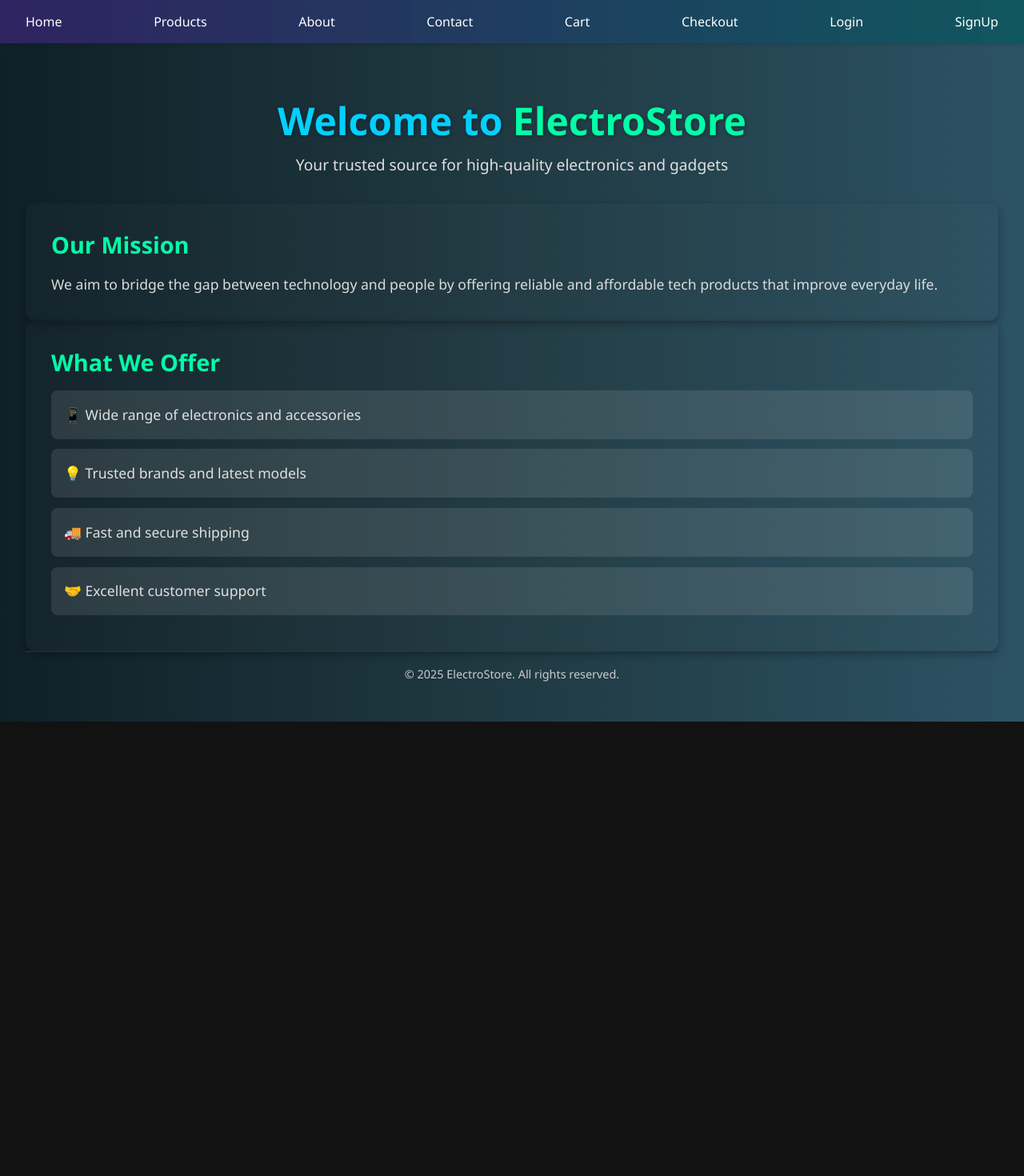
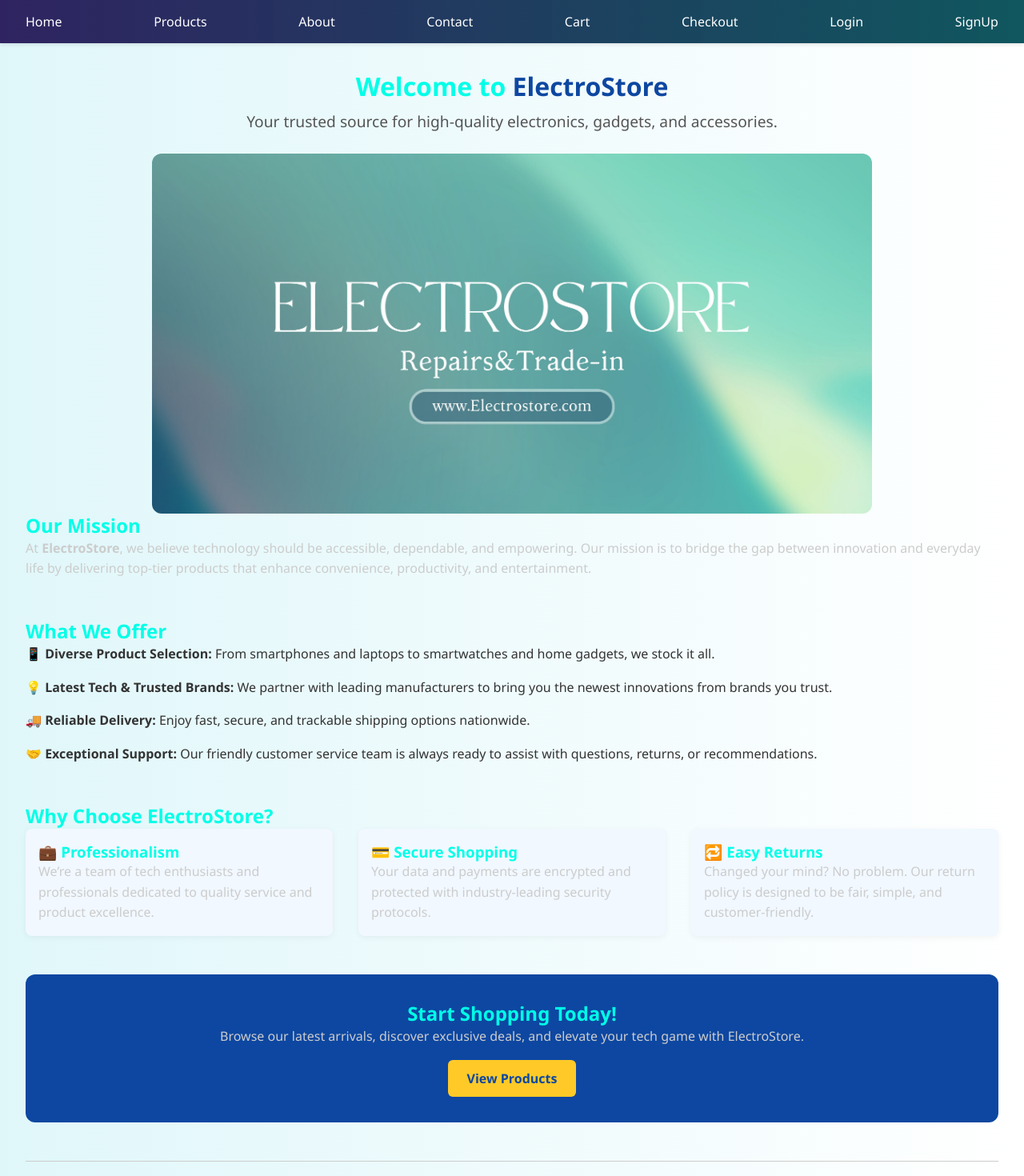
Before and after one commit to Raytay1234/Electro-Shop, a React (Vite) app: page / in a window 1280 px wide. Shown: the top 1470 px of the page at 80% size. Before the commit the page ends 902 px from the top, so only its background shows below. Built offline with nearby package versions, Linux system fonts and the light colour scheme.

Commit message:
fixed collumns in pages

```diff
--- a/src/components/ProductList.jsx
+++ b/src/components/ProductList.jsx
@@ -3,20 +3,30 @@ import React from 'react';
 import ProductCard from './ProductCard.jsx';
 import products from '../data/Products.js';
 
-const ProductList = ({ searchQuery = '', selectedCategory = 'All', maxPrice = Infinity }) => {
+const ProductList = ({
+  searchQuery = '',
+  selectedCategory = 'All',
+  maxPrice = Infinity,
+  currentPage = 1,
+  productsPerPage = 6
+}) => {
+  // Filter products
   const filteredProducts = products.filter((product) => {
     const nameMatch = product.name?.toLowerCase().includes(searchQuery.toLowerCase()) || false;
     const categoryMatch =
       selectedCategory === 'All' || product.category === selectedCategory;
     const priceMatch = product.price <= maxPrice;
-
     return nameMatch && categoryMatch && priceMatch;
   });
 
+  // Pagination logic
+  const startIndex = (currentPage - 1) * productsPerPage;
+  const paginatedProducts = filteredProducts.slice(startIndex, startIndex + productsPerPage);
+
   return (
     <div className="product-list">
-      {filteredProducts.length > 0 ? (
-        filteredProducts.map((product) => (
+      {paginatedProducts.length > 0 ? (
+        paginatedProducts.map((product) => (
           <ProductCard key={product.id} product={product} />
         ))
       ) : (
--- a/src/pages/About.jsx
+++ b/src/pages/About.jsx
@@ -29,7 +29,7 @@ const AboutUs = () => {
       {/* Hero Section */}
       <section className="hero">
         <img
-          src="/pics/Banner.jpg"
+          src="/pics/Banner2.jpg"
           alt="Company Banner"
           className="hero-image"
         />
--- a/src/pages/Home.jsx
+++ b/src/pages/Home.jsx
@@ -1,34 +1,79 @@
+// src/pages/Home.jsx
 import React from 'react';
 import '../styles/Home.css';
 
 function Home() {
   return (
     <div className="home-info-container">
+      {/* Hero Section */}
       <header className="home-header">
-        <h1>Welcome to <span>ElectroStore</span></h1>
-        <p>Your trusted source for high-quality electronics and gadgets</p>
+        <h1>Welcome to <span className="highlight">ElectroStore</span></h1>
+        <p className="subheading">
+          Your trusted source for high-quality electronics, gadgets, and accessories.
+        </p>
+        <div className="hero-image">
+          <img src="/pics/Banner2.jpg" alt="Electronics Banner" />
+        </div>
       </header>
 
+      {/* Mission Statement */}
       <section className="mission-section">
         <h2>Our Mission</h2>
         <p>
-          We aim to bridge the gap between technology and people by offering
-          reliable and affordable tech products that improve everyday life.
+          At <strong>ElectroStore</strong>, we believe technology should be accessible, dependable, and empowering.
+          Our mission is to bridge the gap between innovation and everyday life by delivering top-tier products
+          that enhance convenience, productivity, and entertainment.
         </p>
       </section>
 
+      {/* Services Overview */}
       <section className="services-section">
         <h2>What We Offer</h2>
         <ul className="services-list">
-          <li>📱 Wide range of electronics and accessories</li>
-          <li>💡 Trusted brands and latest models</li>
-          <li>🚚 Fast and secure shipping</li>
-          <li>🤝 Excellent customer support</li>
+          <li>
+            <strong>📱 Diverse Product Selection:</strong> From smartphones and laptops to smartwatches and home gadgets, we stock it all.
+          </li>
+          <li>
+            <strong>💡 Latest Tech & Trusted Brands:</strong> We partner with leading manufacturers to bring you the newest innovations from brands you trust.
+          </li>
+          <li>
+            <strong>🚚 Reliable Delivery:</strong> Enjoy fast, secure, and trackable shipping options nationwide.
+          </li>
+          <li>
+            <strong>🤝 Exceptional Support:</strong> Our friendly customer service team is always ready to assist with questions, returns, or recommendations.
+          </li>
         </ul>
       </section>
 
+      {/* Why Choose Us */}
+      <section className="why-us-section">
+        <h2>Why Choose ElectroStore?</h2>
+        <div className="why-us-grid">
+          <div className="why-us-item">
+            <h3>💼 Professionalism</h3>
+            <p>We’re a team of tech enthusiasts and professionals dedicated to quality service and product excellence.</p>
+          </div>
+          <div className="why-us-item">
+            <h3>💳 Secure Shopping</h3>
+            <p>Your data and payments are encrypted and protected with industry-leading security protocols.</p>
+          </div>
+          <div className="why-us-item">
+            <h3>🔁 Easy Returns</h3>
+            <p>Changed your mind? No problem. Our return policy is designed to be fair, simple, and customer-friendly.</p>
+          </div>
+        </div>
+      </section>
+
+      {/* Call-to-Action */}
+      <section className="cta-section">
+        <h2>Start Shopping Today!</h2>
+        <p>Browse our latest arrivals, discover exclusive deals, and elevate your tech game with ElectroStore.</p>
+        <a href="/products" className="cta-button">View Products</a>
+      </section>
+
+      {/* Footer */}
       <footer className="home-footer">
-        <p>&copy; {new Date().getFullYear()} ElectroStore. All rights reserved.</p>
+        <p>&copy; {new Date().getFullYear()} <strong>ElectroStore</strong>. All rights reserved.</p>
       </footer>
     </div>
   );
--- a/src/styles/About.css
+++ b/src/styles/About.css
@@ -16,13 +16,12 @@
 
 .hero-image {
   width: 100%;
-  max-height: 300px;
-  object-fit: fill;
-  border-radius: 16px;
-  box-shadow: 0 4px 12px rgba(0, 255, 255, 0.2);
-  position:relative;
-  z-index: 1;
+  height: 400px; /* or adjust as needed */
+  object-fit: cover;
+  object-position: center;
+  display: block;
 }
+
 
 .hero-text {
   position: absolute;
@@ -161,3 +160,14 @@
     transform: translateY(0);
   }
 }
+@media (max-width: 768px) {
+  .hero-image {
+    height: 250px;
+  }
+}
+
+@media (max-width: 480px) {
+  .hero-image {
+    height: 180px;
+  }
+}
--- a/src/styles/Home.css
+++ b/src/styles/Home.css
@@ -1,83 +1,89 @@
-/* Home.css */
-
 .home-info-container {
-  background: linear-gradient(to right, #0f2027, #203a43, #2c5364);
-  color: #fff;
-  min-height: 100vh;
-  font-family: 'Segoe UI', Tahoma, Geneva, Verdana, sans-serif;
+  font-family: 'Segoe UI', sans-serif;
   padding: 2rem;
-  display: fit-content;
-  flex-direction: column;
-  gap: 2rem;
+  background: linear-gradient(to right, #e0f7fa, #fff);
+  color: #333;
 }
 
 .home-header {
   text-align: center;
-  padding: 2rem 0;
+  margin-bottom: 3rem;
 }
 
-.home-header h1 {
-  font-size: 3rem;
-  color: #00d1ff;
-  text-shadow: 1px 1px 4px rgba(0, 0, 0, 0.4);
+.home-header .highlight {
+  color: #0d47a1;
 }
 
-.home-header h1 span {
-  color: #00ffa6;
+.hero-image img {
+  width: 100%;
+  max-width: 900px;
+  height: auto;
+  display: block;
+  margin: 1.5rem auto;
+  border-radius: 12px;
+  object-fit: cover;
 }
 
-.home-header p {
+
+.subheading {
   font-size: 1.2rem;
-  color: #e0e0e0;
   margin-top: 0.5rem;
+  color: #555;
 }
 
 .mission-section,
-.services-section {
-  background-color: rgba(102, 96, 96, 0.05);
-  padding: 2rem;
-  border-radius: 12px;
-  box-shadow: 0 4px 10px rgba(0, 0, 0, 0.3);
-}
-
-.mission-section h2,
-.services-section h2 {
-  color: #00ffa6;
-  font-size: 1.8rem;
-  margin-bottom: 1rem;
-}
-
-.mission-section p {
-  font-size: 1.1rem;
-  color: #dcdcdc;
+.services-section,
+.why-us-section,
+.cta-section {
+  margin-bottom: 3rem;
 }
 
 .services-list {
   list-style: none;
-  padding: 0;
-  margin: 0;
-  line-height: 2;
-  font-size: 1.1rem;
+  padding-left: 0;
 }
 
 .services-list li {
-  background: rgba(255, 255, 255, 0.1);
-  margin-bottom: 0.8rem;
-  padding: 0.8rem 1rem;
-  border-radius: 8px;
-  transition: background 0.3s ease;
-  color: #e0e0e0;
+  margin-bottom: 1rem;
+  line-height: 1.6;
 }
 
-.services-list li:hover {
-  background: rgba(255, 255, 255, 0.2);
+.why-us-grid {
+  display: flex;
+  gap: 2rem;
+  flex-wrap: wrap;
+}
+
+.why-us-item {
+  flex: 1 1 30%;
+  background: #f1f8ff;
+  padding: 1rem;
+  border-radius: 8px;
+  box-shadow: 0 2px 8px rgba(0,0,0,0.05);
+}
+
+.cta-section {
+  text-align: center;
+  background: #0d47a1;
+  color: white;
+  padding: 2rem;
+  border-radius: 12px;
+}
+
+.cta-button {
+  margin-top: 1rem;
+  display: inline-block;
+  background: #ffca28;
+  color: #0d47a1;
+  padding: 0.75rem 1.5rem;
+  border-radius: 6px;
+  text-decoration: none;
+  font-weight: bold;
 }
 
 .home-footer {
   text-align: center;
-  padding: 1rem;
+  padding: 1rem 0;
+  border-top: 1px solid #ccc;
   font-size: 0.9rem;
-  color: #aaa;
-  border-top: 1px solid #333;
-  margin-top: auto;
 }
--- a/src/styles/ProductCard.css
+++ b/src/styles/ProductCard.css
@@ -1,9 +1,11 @@
 .product-list {
   display: grid;
-  grid-template-columns: repeat(auto-fit, minmax(240px, 1fr));
-  gap: 1.5rem;
+  grid-template-columns: repeat(3, 1fr); /* Force exactly 3 columns */
+  gap: 1.3rem;
   padding: 2rem;
+  justify-items: center; /* center cards horizontally */
 }
+
 
 .product-card {
   width: 250px;
--- a/src/styles/ProductPage.css
+++ b/src/styles/ProductPage.css
@@ -137,3 +137,43 @@
   top: 1rem;
   z-index: 50;
 }
+
+/* ===============================
+   Pagination Styling
+================================= */
+.pagination-controls {
+  display: flex;
+  justify-content: center;
+  flex-wrap: wrap;
+  gap: 0.5rem;
+  margin-top: 2rem;
+}
+
+.pagination-controls button {
+  padding: 0.5rem 1rem;
+  border: none;
+  border-radius: 8px;
+  background-color: var(--input-bg);
+  color: var(--text-color);
+  font-weight: 500;
+  font-size: 1rem;
+  cursor: pointer;
+  transition: background-color 0.3s, color 0.3s;
+  min-width: 42px;
+}
+
+.pagination-controls button:hover {
+  background-color: var(--input-focus-bg);
+}
+
+.pagination-controls .page-number.active {
+  background-color: #007bff;
+  color: white;
+  font-weight: 700;
+  box-shadow: 0 0 6px rgba(0, 123, 255, 0.4);
+}
+
+.pagination-controls button:disabled {
+  opacity: 0.5;
+  cursor: not-allowed;
+}
```
Also changed, not shown: src/pages/ProductPage.jsx (+66 -7 lines), public/pics/Banner.jpg (deleted), public/pics/Banner2.jpg (added).
